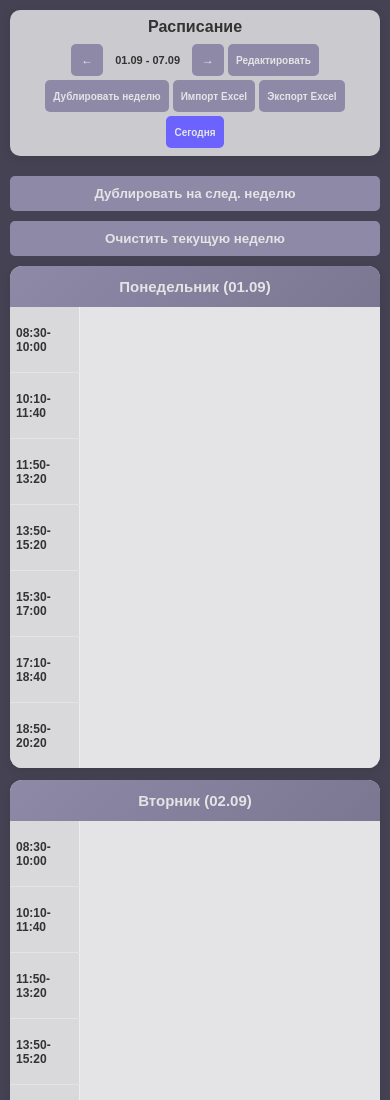
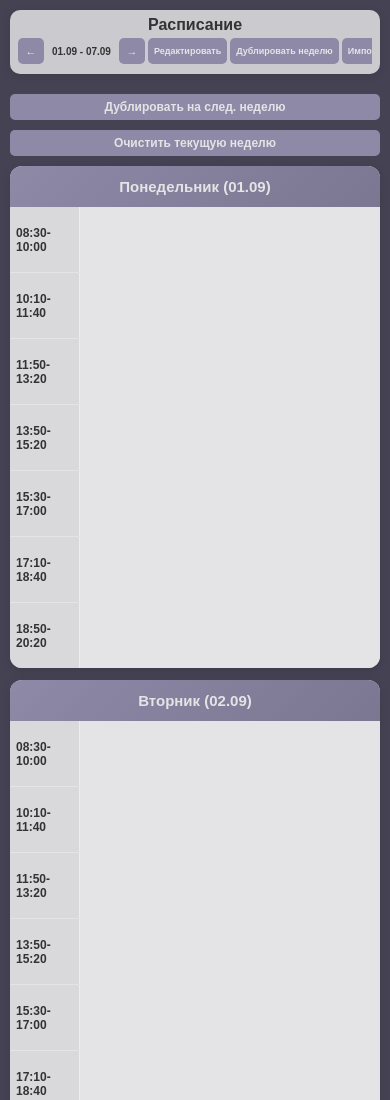
Before and after one commit to MaryaELF/Student-s-shedule, a website: page index.html in a window 390 px wide. Shown: the top 1100 px of the page. Drawn offline with Linux system fonts and the light colour scheme.

Commit message:
Update index.css

```diff
--- a/index.css
+++ b/index.css
@@ -22,35 +22,36 @@ header {
     flex-wrap: wrap;
     align-items: center;
     justify-content: space-between;
-    gap: 15px;
+    gap: 10px;
     margin-bottom: 20px;
-    padding: 15px 20px;
+    padding: 10px 15px;
     background: #CBCACF;
     border-radius: 10px;
     box-shadow: 0 2px 10px rgba(0,0,0,0.1);
     position: sticky;
     top: 0;
     z-index: 100;
+    overflow: hidden;
 }
 
 header h1 {
     flex-shrink: 0;
-    font-size: 1.5rem;
+    font-size: 1.3rem;
 }
 
 .controls {
     display: flex;
     align-items: center;
     justify-content: flex-start;
-    gap: 8px;
-    flex-wrap: wrap;
+    gap: 5px;
     flex: 1 1 auto;
-    overflow: visible;
+    overflow: hidden;
     padding: 0;
+    flex-wrap: nowrap;
 }
 
 button {
-    padding: 10px 15px;
+    padding: 6px 10px;
     border: none;
     border-radius: 5px;
     cursor: pointer;
@@ -59,6 +60,7 @@ button {
     font-weight: bold;
     white-space: nowrap;
     flex-shrink: 0;
+    font-size: 12px;
 }
 
 button:hover {
@@ -75,8 +77,9 @@ button.delete:hover {
 
 .controls button#prevWeek,
 .controls button#nextWeek {
-    min-width: 40px;
-    padding: 8px 12px;
+    min-width: 32px;
+    padding: 6px 8px;
+    font-size: 14px;
 }
 
 #currentWeekBtn {
@@ -96,10 +99,10 @@ button.delete:hover {
 
 #currentWeek {
     font-weight: bold;
-    font-size: 14px;
-    min-width: 100px;
+    font-size: 13px;
+    min-width: 80px;
     text-align: center;
-    padding: 6px 12px;
+    padding: 4px 8px;
     flex-shrink: 0;
 }
 
@@ -320,24 +323,34 @@ button.delete:hover {
 
 @media (max-width: 1024px) {
     header {
-        padding: 12px 15px;
-        gap: 10px;
+        padding: 10px 12px;
+        gap: 8px;
     }
 
     header h1 {
-        font-size: 1.3rem;
+        font-size: 1.2rem;
+    }
+
+    .controls {
+        gap: 4px;
     }
 
     .controls button {
-        padding: 8px 12px;
-        font-size: 12px;
-        min-height: 34px;
+        padding: 5px 8px;
+        font-size: 11px;
+        min-height: 30px;
     }
 
     #currentWeekBtn {
-        padding: 8px 12px;
+        padding: 5px 8px;
+        min-width: 50px;
+        font-size: 11px;
+    }
+
+    #currentWeek {
+        font-size: 12px;
         min-width: 70px;
-        font-size: 12px;
+        padding: 4px 6px;
     }
 }
 
@@ -347,48 +360,53 @@ button.delete:hover {
     }
 
     header {
-        padding: 10px 12px;
-        gap: 10px;
+        padding: 8px 10px;
+        gap: 6px;
         flex-direction: column;
     }
 
     header h1 {
         text-align: center;
-        font-size: 1.2rem;
+        font-size: 1.1rem;
         width: 100%;
     }
 
     .controls {
         justify-content: center;
-        gap: 6px;
+        gap: 4px;
         width: 100%;
+        flex-wrap: nowrap;
+        overflow-x: auto;
+        -webkit-overflow-scrolling: touch;
+        padding-bottom: 2px;
     }
 
     .controls button {
-        padding: 8px 10px;
-        font-size: 12px;
-        min-height: 38px;
+        padding: 5px 8px;
+        font-size: 11px;
+        min-height: 30px;
+        flex-shrink: 0;
     }
 
     .controls button#prevWeek,
     .controls button#nextWeek {
-        min-width: 40px;
-        padding: 8px 10px;
-        font-size: 14px;
+        min-width: 30px;
+        padding: 5px 7px;
+        font-size: 12px;
     }
 
     #currentWeekBtn {
-        min-width: 55px;
-        padding: 6px 10px;
+        min-width: 50px;
+        padding: 5px 8px;
         font-size: 11px;
         flex: 0 0 auto !important;
         width: auto !important;
     }
 
     #currentWeek {
-        font-size: 13px;
-        min-width: 80px;
-        padding: 6px 10px;
+        font-size: 11px;
+        min-width: 70px;
+        padding: 4px 6px;
     }
 
     .lesson-row {
@@ -429,8 +447,8 @@ button.delete:hover {
 
 @media (max-width: 480px) {
     header {
-        padding: 8px 10px;
-        gap: 8px;
+        padding: 6px 8px;
+        gap: 4px;
     }
 
     header h1 {
@@ -438,32 +456,40 @@ button.delete:hover {
     }
 
     .controls {
-        gap: 4px;
+        gap: 3px;
+        flex-wrap: nowrap;
+        overflow-x: auto;
+        -webkit-overflow-scrolling: touch;
+        padding-bottom: 4px;
+        justify-content: flex-start;
     }
 
     .controls button {
-        font-size: 10px;
-        padding: 6px 8px;
-        min-height: 32px;
+        font-size: 9px;
+        padding: 4px 6px;
+        min-height: 26px;
+        flex-shrink: 0;
     }
 
     .controls button#prevWeek,
     .controls button#nextWeek {
-        min-width: 32px;
-        padding: 6px 8px;
-        font-size: 12px;
+        min-width: 26px;
+        padding: 4px 6px;
+        font-size: 11px;
     }
 
     #currentWeekBtn {
-        min-width: 48px;
-        padding: 5px 8px;
-        font-size: 10px;
+        min-width: 42px;
+        padding: 4px 6px;
+        font-size: 9px;
+        flex: 0 0 auto !important;
+        width: auto !important;
     }
 
     #currentWeek {
-        font-size: 11px;
-        min-width: 70px;
-        padding: 4px 8px;
+        font-size: 10px;
+        min-width: 60px;
+        padding: 3px 5px;
     }
 
     .lesson-row {
@@ -524,21 +550,28 @@ button.delete:hover {
 
 @media (max-width: 360px) {
     .controls button {
-        font-size: 9px;
-        padding: 4px 6px;
-        min-height: 28px;
+        font-size: 8px;
+        padding: 3px 5px;
+        min-height: 22px;
+    }
+
+    .controls button#prevWeek,
+    .controls button#nextWeek {
+        min-width: 22px;
+        padding: 3px 5px;
+        font-size: 10px;
     }
 
     #currentWeekBtn {
-        min-width: 40px;
-        padding: 4px 6px;
-        font-size: 9px;
+        min-width: 35px;
+        padding: 3px 5px;
+        font-size: 8px;
     }
 
     #currentWeek {
-        font-size: 10px;
-        min-width: 60px;
-        padding: 3px 6px;
+        font-size: 9px;
+        min-width: 50px;
+        padding: 2px 4px;
     }
 }
 
```
